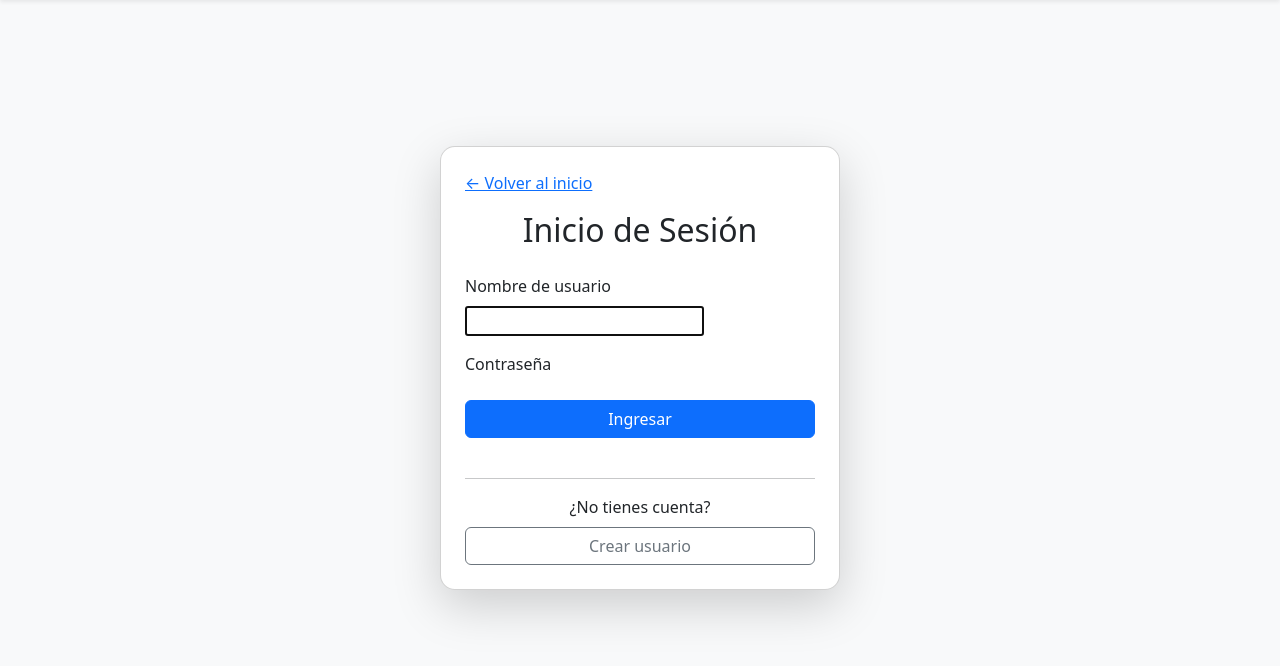
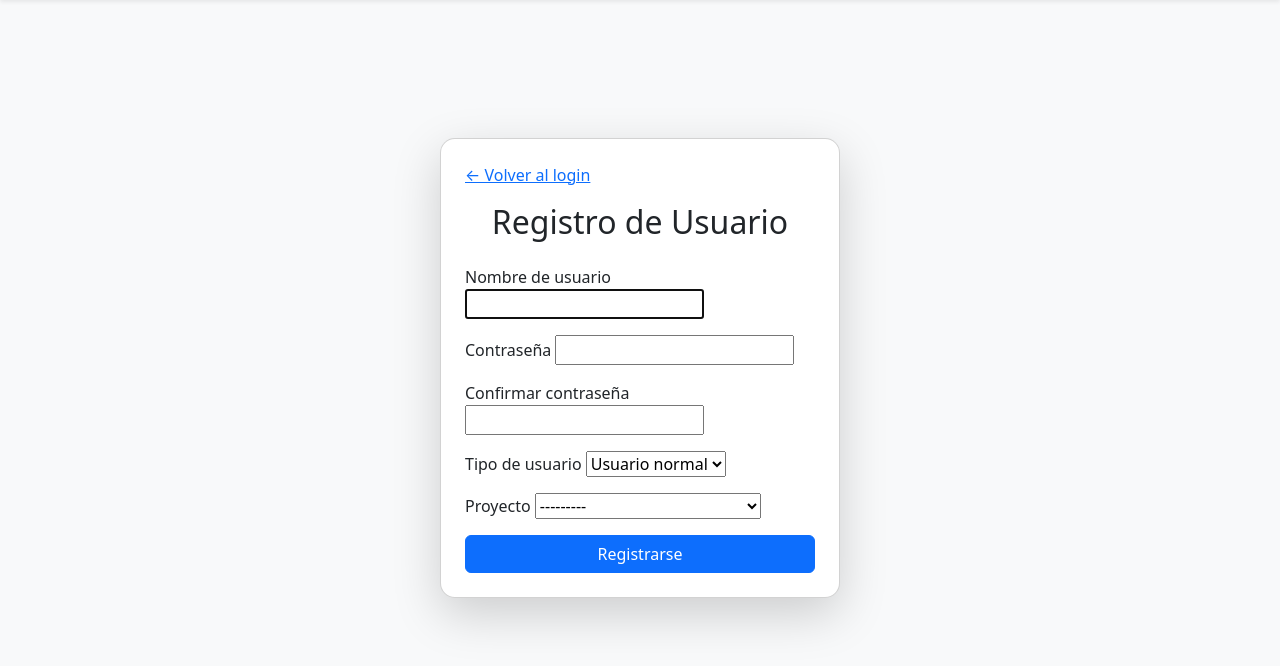
Before and after one commit to Auditor2003/Proyecto_Modulo_6__ABP, a Django app: page /registro/ in a window 1280 px wide. Shown: the part 56-722 px from the top of the page. Run offline with Django 5.2, Linux system fonts and the light colour scheme; data comes from the database, SQL or seed files in the repository.

Commit message:
Corrige formulario de registro v2.0

```diff
--- a/tareas/templates/tareas/registro.html
+++ b/tareas/templates/tareas/registro.html
@@ -1,67 +1,59 @@
 {% extends 'tareas/base.html' %}
 
-{% block title %}Login{% endblock %}
+{% block title %}Registro{% endblock %}
 
 {% block content %}
 
-<!-- Aquí centro el contenedor -->
 <div class="d-flex justify-content-center align-items-center" style="min-height: 80vh;">
 
-    <!-- Aquí mantengo tu card original -->
     <div class="card p-4 shadow-lg" style="width: 400px; border-radius: 15px;">
 
-        <!-- Volver -->
-        <a href="{% url 'home' %}" class="mb-3 d-block">
-            ← Volver al inicio
+        <a href="{% url 'login' %}" class="mb-3 d-block">
+            ← Volver al login
         </a>
 
-        <!-- Título -->
-        <h2 class="text-center mb-4">Inicio de Sesión</h2>
+        <h2 class="text-center mb-4">Registro de Usuario</h2>
 
-        <!-- Error -->
+        <!-- 🔥 ERROR GLOBAL -->
         {% if form.errors %}
             <div class="alert alert-danger">
-                Mi usuario o contraseña no son correctos. Inténtalo nuevamente.
+                {{ form.errors }}
             </div>
         {% endif %}
 
-        <!-- Formulario -->
         <form method="post">
             {% csrf_token %}
 
-            <!-- Usuario -->
             <div class="mb-3">
-                <label class="form-label">Nombre de usuario</label>
+                <label>Nombre de usuario</label>
                 {{ form.username }}
             </div>
 
-            <!-- Contraseña -->
             <div class="mb-3">
-                <label class="form-label">Contraseña</label>
-                {{ form.password }}
+                <label>Contraseña</label>
+                {{ form.password1 }}
             </div>
 
-            <!-- Botón login -->
+            <div class="mb-3">
+                <label>Confirmar contraseña</label>
+                {{ form.password2 }}
+            </div>
+
+            <div class="mb-3">
+                <label>Tipo de usuario</label>
+                {{ form.tipo_usuario }}
+            </div>
+
+            <div class="mb-3">
+                <label>Proyecto</label>
+                {{ form.proyecto }}
+            </div>
+
             <button type="submit" class="btn btn-primary w-100">
-                Ingresar
+                Registrarse
             </button>
+
         </form>
-
-        <!-- 🔥 SOLO AGREGAMOS ESTO -->
-        <div class="text-center mt-4">
-
-            <!-- Separador visual -->
-            <hr>
-
-            <!-- Mensaje -->
-            <p class="mb-2">¿No tienes cuenta?</p>
-
-            <!-- Botón registro -->
-            <a href="{% url 'registro' %}" class="btn btn-outline-secondary w-100">
-                Crear usuario
-            </a>
-
-        </div>
 
     </div>
 
```
